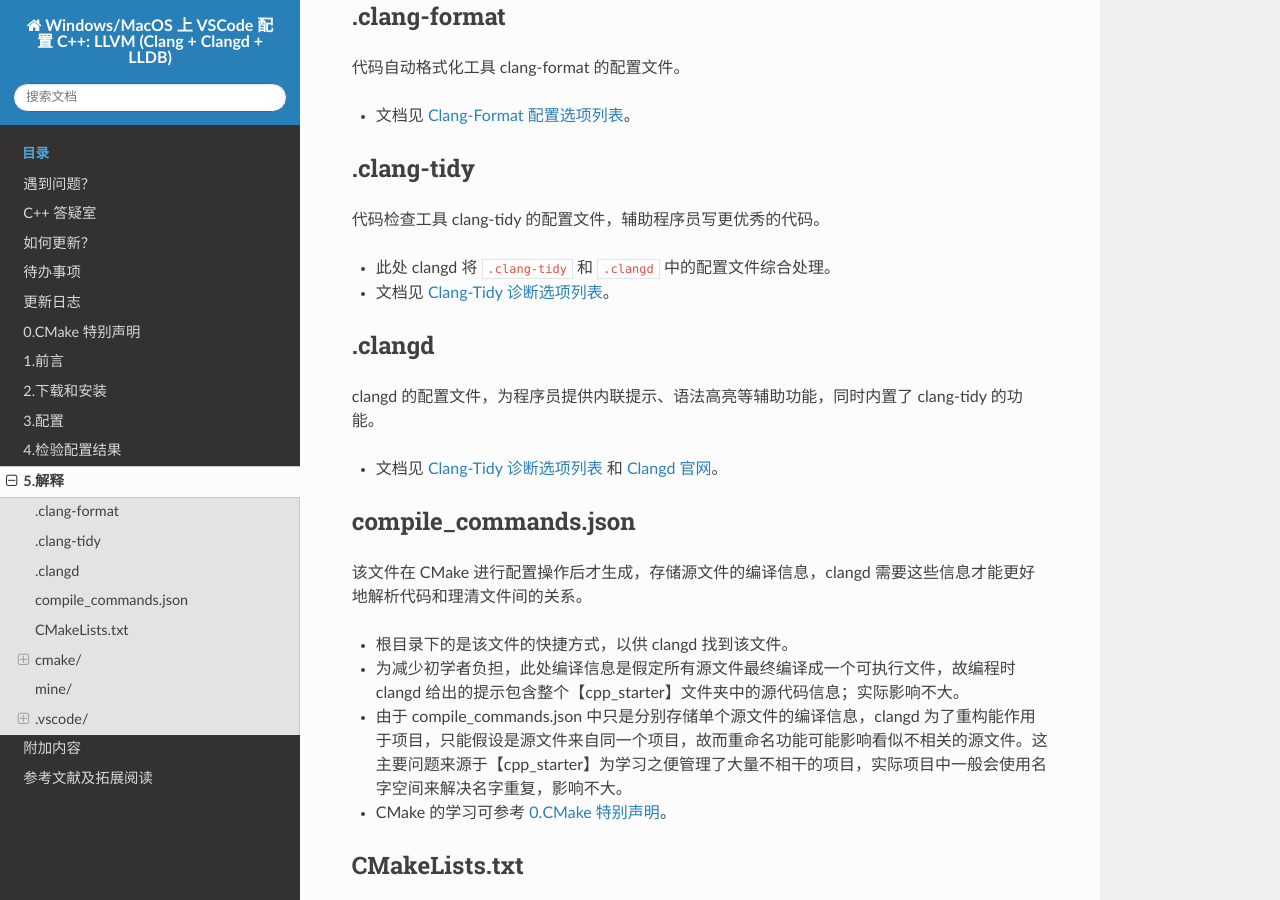
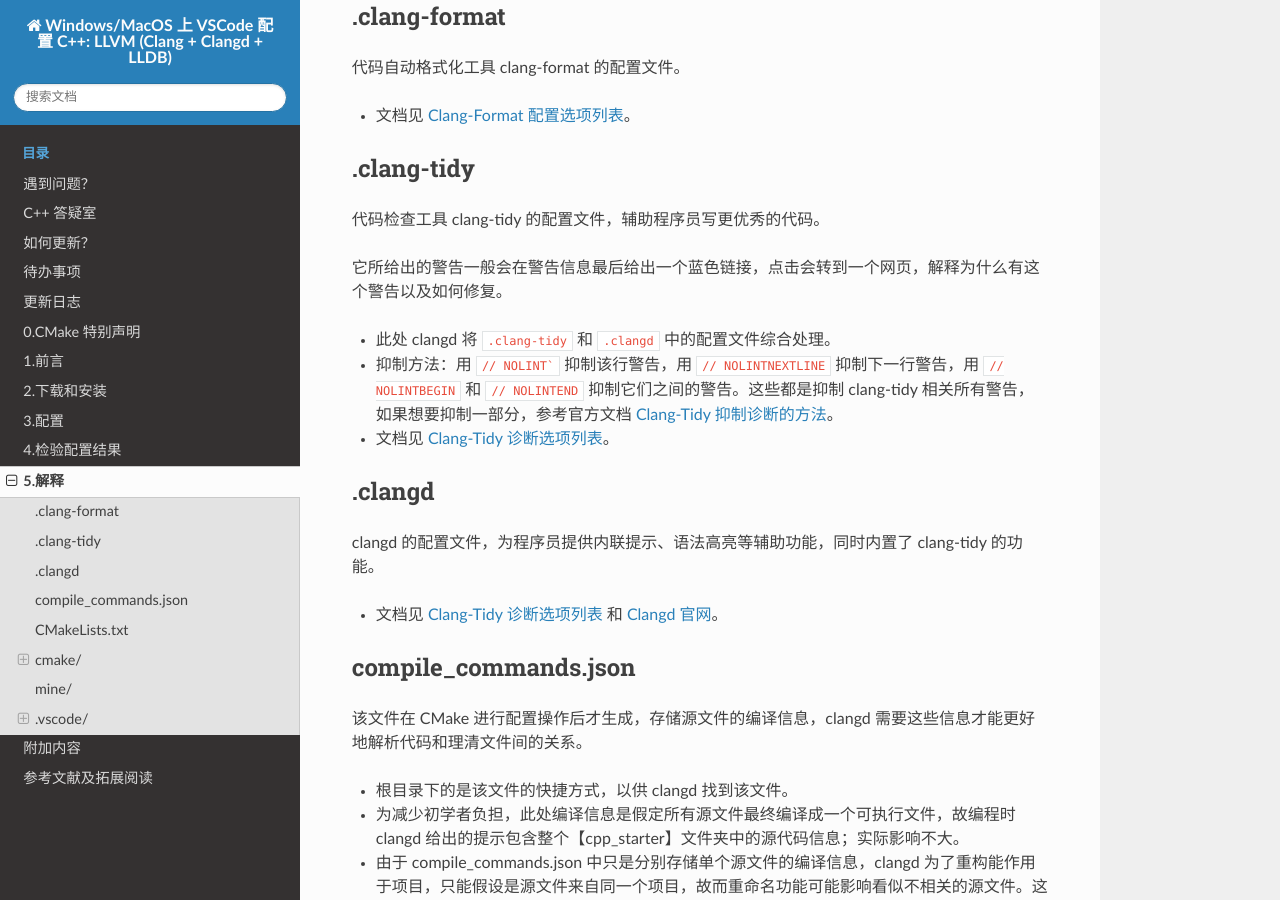
Before and after one commit to FeignClaims/vscode_cpp_starter, a Sphinx documentation site: the page built from docs/source/explain.rst, in a window 1280 px wide and 900 px high, scrolled down 599 px. Built offline with Sphinx 7.4.7 and the Read the Docs theme 2.0.0, drawn with Linux system fonts in a browser that asks for light colours.

Commit message:
提示如何禁用 clang-tidy 的警告

````diff
--- a/docs/source/changelog.rst
+++ b/docs/source/changelog.rst
@@ -14,7 +14,8 @@
 v3.1.2 - 2023-06-11
 =====================
 
-- 补充更多参考文献
+- 补充更多参考文献。
+- 提示如何禁用 clang-tidy 的警告。
 
 v3.1.1 - 2023-05-25
 =====================
--- a/docs/source/explain.rst
+++ b/docs/source/explain.rst
@@ -40,7 +40,10 @@
 
 代码检查工具 clang-tidy 的配置文件，辅助程序员写更优秀的代码。
 
+它所给出的警告一般会在警告信息最后给出一个蓝色链接，点击会转到一个网页，解释为什么有这个警告以及如何修复。
+
 - 此处 clangd 将 ``.clang-tidy`` 和 ``.clangd`` 中的配置文件综合处理。
+- 抑制方法：用 ``// NOLINT``` 抑制该行警告，用 ``// NOLINTNEXTLINE`` 抑制下一行警告，用 ``// NOLINTBEGIN`` 和 ``// NOLINTEND`` 抑制它们之间的警告。这些都是抑制 clang-tidy 相关所有警告，如果想要抑制一部分，参考官方文档 `Clang-Tidy 抑制诊断的方法`_。
 - 文档见 `Clang-Tidy 诊断选项列表`_。
 
 .clangd
````
Also changed, not shown: docs/source/verify.rst (+6 -2 lines).
